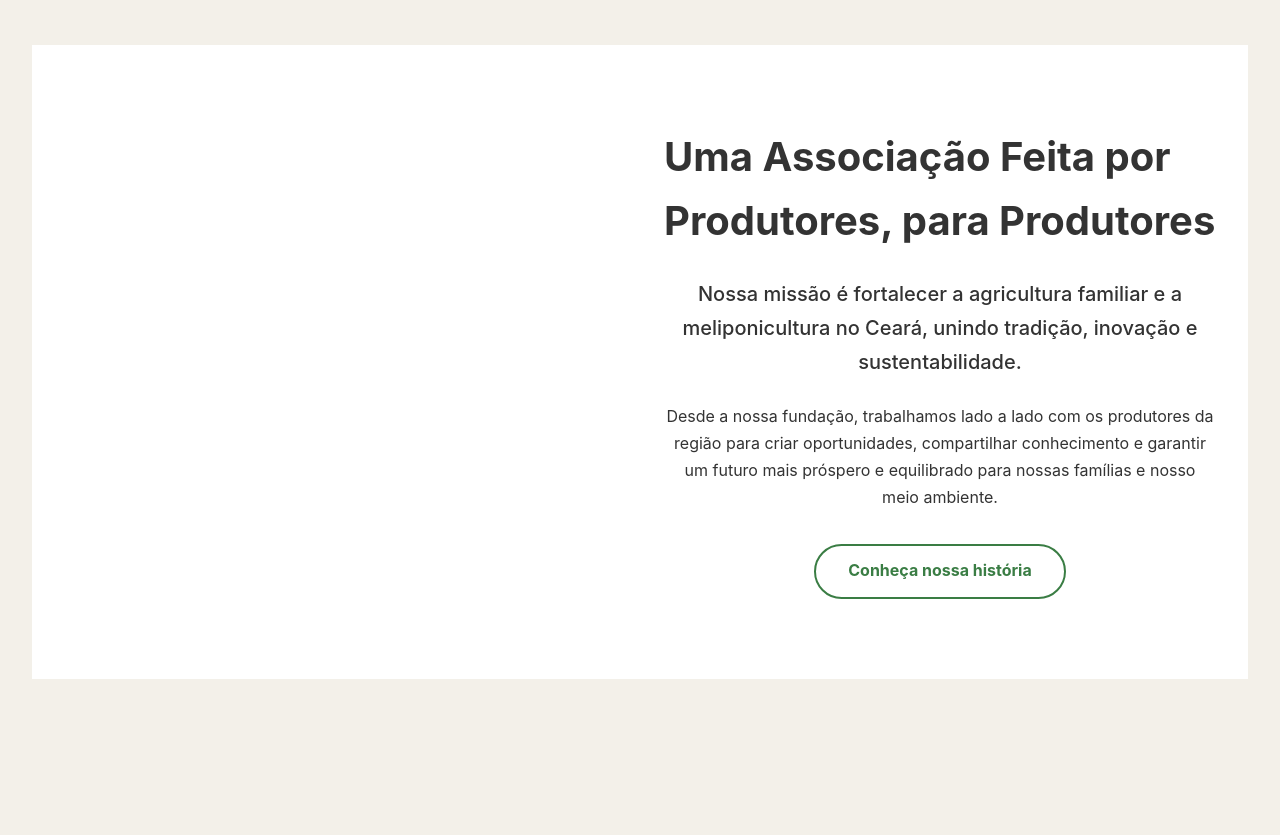
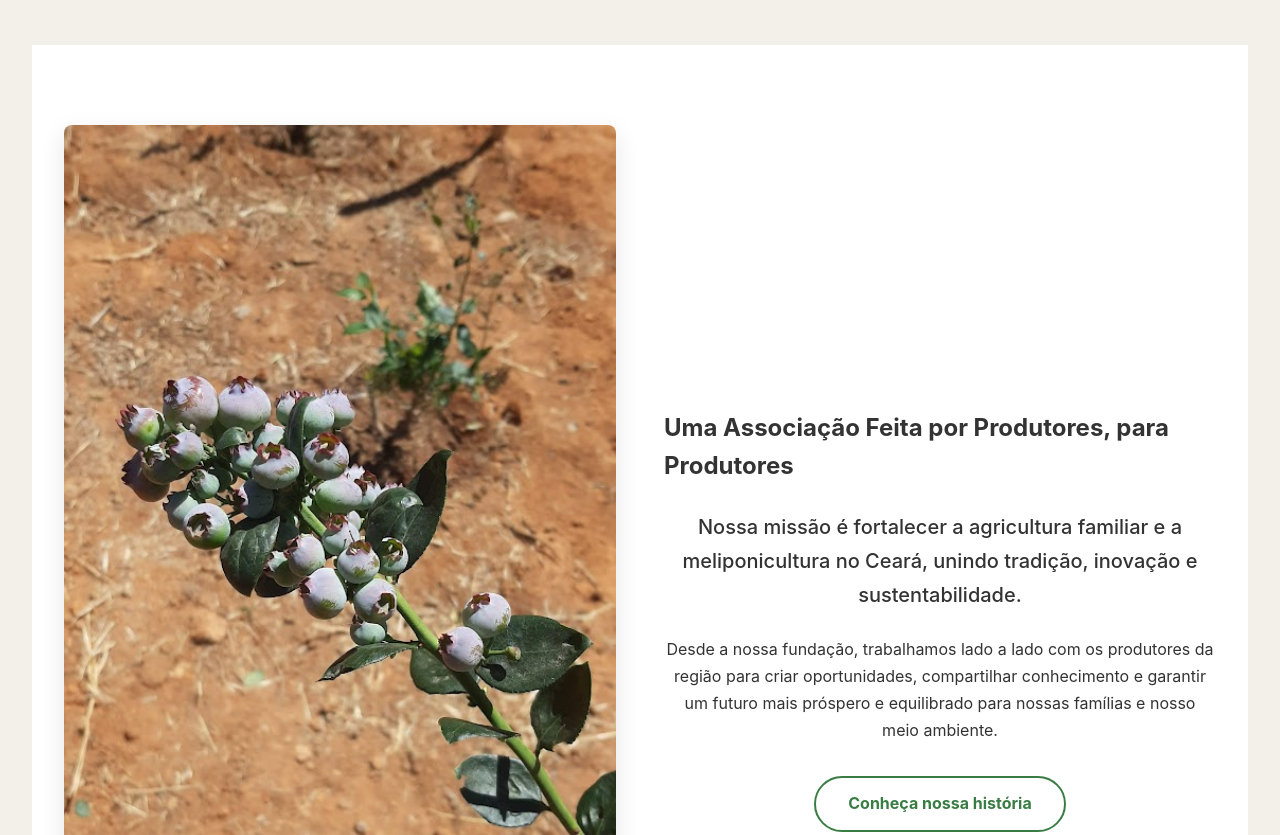
Before and after one commit to Chicaao/ASPACE, a plain HTML site: page index.html in a window 1280 px wide. Shown: the part 1800-2635 px from the top of the page. Before the commit the page ends 2511 px from the top, so only its background shows below. Drawn offline with Linux system fonts and the light colour scheme.

Commit message:
correções de erros

```diff
--- a/css/style.css
+++ b/css/style.css
@@ -162,7 +162,7 @@ header {
     margin: 0 auto;
 }
 
-.section-title {
+.pilares-section .section-title {
     text-align: center;
     font-size: 2.5rem;
     color: var(--cor-texto-escuro);
--- a/index.html
+++ b/index.html
@@ -93,7 +93,7 @@
             <div class="container">
                 <div class="about-summary-content">
                     <div class="about-image-column">
-                        <img src="" alt="">
+                        <img src="./assets/images/img-summary-section.jpg" alt="">
                     </div>
                     <div class="about-text-column">
                         <h2 class="section-title">Uma Associação Feita por Produtores, para Produtores</h2>
```
Also changed, not shown: assets/images/img-summary-section.jpg (added).
